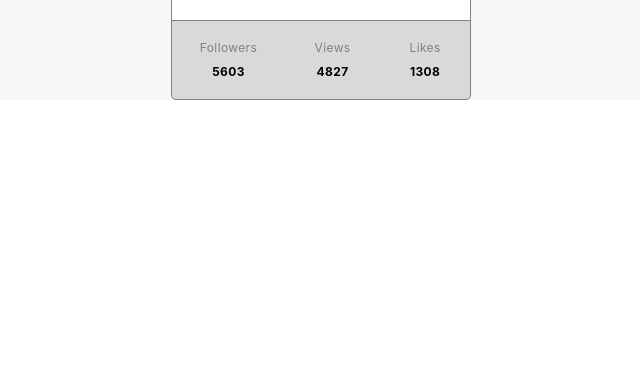
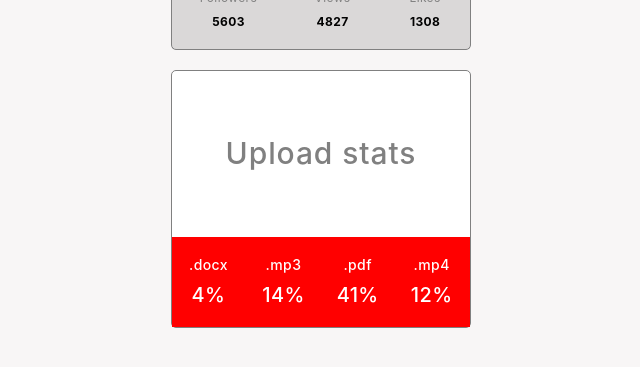
Before and after one commit to Ronskyi-O/goit-react-hw-01-components, a React (Create React App) app: page / in a window 1280 px wide. Shown: the part 435-802 px from the top of the page, without its empty margins (319-959 px from the left). Built offline with nearby package versions, Linux system fonts and the light colour scheme.

Commit message:
Statistics in proces

```diff
--- a/src/components/App/App.jsx
+++ b/src/components/App/App.jsx
@@ -1,5 +1,6 @@
 import { Container } from "./App.styled";
 import { Profile } from "../Profile/Profile"
+import { Statistics } from "../Statistics/Statistics";
 import user from '../../user.json'
 
 export const App = () => {
@@ -11,6 +12,7 @@ export const App = () => {
         location={user.location}
         avatar={user.avatar}
         stats={user.stats} />
+      <Statistics />
     </Container>
   );
 };
--- a/src/components/App/App.styled.jsx
+++ b/src/components/App/App.styled.jsx
@@ -2,9 +2,11 @@ import styled from '@emotion/styled';
 
 export const Container = styled.div`
     display: flex;
+    flex-direction: column;
     justify-content: center;
     align-items: center;
-    padding-top: 100px;
+    padding-top: 50px;
+    padding-bottom: 50px;
     font-size: 40px;
     color: #010101;
     background-color: rgba(237, 233, 233, 0.4);
--- a/src/components/Profile/Profile.styled.jsx
+++ b/src/components/Profile/Profile.styled.jsx
@@ -4,7 +4,7 @@ export const ProfileCard = styled.div`
 border: 1px solid grey;
   border-radius: 5px;
   width: 300px;
-  margin: 0;
+  margin-bottom: 20px;
 `;
 
 export const Description = styled.div`
--- /dev/null
+++ b/src/components/Statistics/Statistics.jsx
@@ -0,0 +1,28 @@
+import { StatisticsCard, StatisticsTitle, StatisticsList, StatisticsItem, ItemLabel, ItemProcentage } from "./Statistics.styled"
+
+export const Statistics = () => {
+    return (
+        <StatisticsCard>
+            <StatisticsTitle>Upload stats</StatisticsTitle>
+
+            <StatisticsList>
+                <StatisticsItem>
+                    <ItemLabel>.docx</ItemLabel>
+                    <ItemProcentage>4%</ItemProcentage>
+                </StatisticsItem>
+                <StatisticsItem>
+                    <ItemLabel>.mp3</ItemLabel>
+                    <ItemProcentage>14%</ItemProcentage>
+                </StatisticsItem>
+                <StatisticsItem>
+                    <ItemLabel>.pdf</ItemLabel>
+                    <ItemProcentage>41%</ItemProcentage>
+                </StatisticsItem>
+                <StatisticsItem>
+                    <ItemLabel>.mp4</ItemLabel>
+                    <ItemProcentage>12%</ItemProcentage>
+                </StatisticsItem>
+            </StatisticsList>
+        </StatisticsCard>
+    )
+}
--- /dev/null
+++ b/src/components/Statistics/Statistics.styled.jsx
@@ -0,0 +1,55 @@
+import styled from "@emotion/styled"
+
+export const StatisticsCard = styled.section`
+  border: 1px solid grey;
+  border-radius: 5px;
+  width: 300px;
+  background-color: white;
+`
+
+export const StatisticsTitle = styled.h2`
+  flex-direction: column;
+  padding-top: 40px;
+  padding-right: 50px;
+  padding-left: 50px;
+  padding-bottom: 40px;
+  text-align: center;
+  font-weight: 500;
+  font-size: 30px;
+  line-height: 1.19;
+  letter-spacing: 0.03em;
+  color: grey;
+`
+
+export const StatisticsList = styled.ul`
+  list-style: none;
+  margin: 0;
+  padding: 0;
+  display: flex;
+  align-items: center;
+  justify-content: center;
+`
+
+export const StatisticsItem = styled.li`
+  display: flex;
+  flex-wrap: wrap;
+  justify-content: center;
+  padding-top: 20px;
+  padding-right: 10px;
+  padding-bottom: 20px;
+  padding-left: 10px;
+  font-size: 14px;
+  font-weight: 500;
+  line-height: 1.19;
+  letter-spacing: 0.03em;
+  color: #fff;
+  background-color: red;
+`
+
+export const ItemLabel = styled.span`
+  margin-bottom: 10px;
+`
+
+export const ItemProcentage = styled.span`
+  font-size: 20px;
+`
```
Also changed, not shown: src/Data.json (added, +7 -0 lines).
